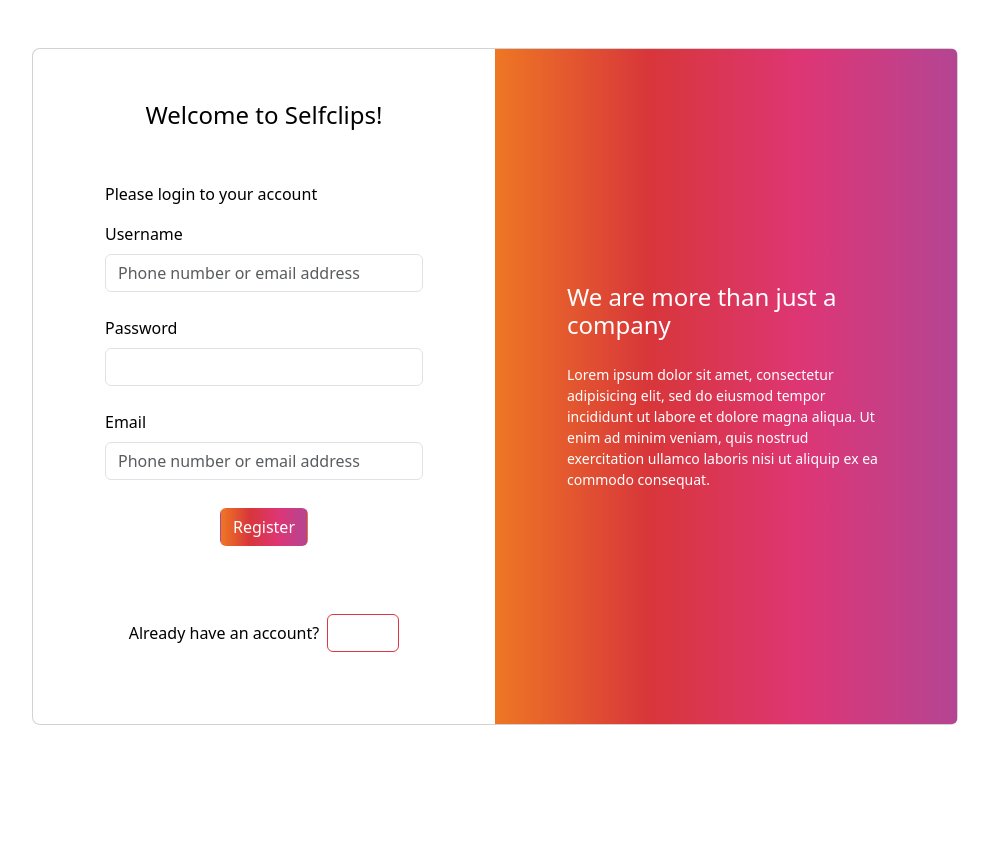
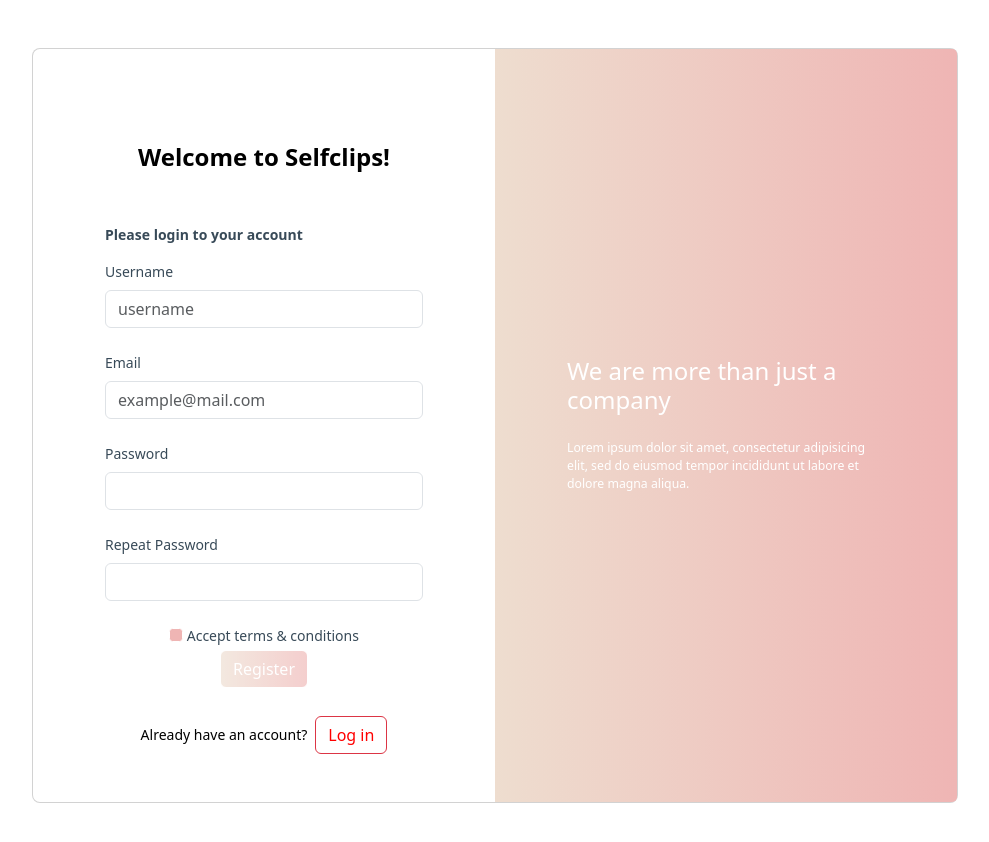
Before and after one commit to JuanitaOramas/Project_SelClips, a React (Create React App) app: page /register in a window 1280 px wide. Shown: the top 842 px of the page, without its empty margins (145-1134 px from the left). Before the commit the page ends 800 px from the top, so only its background shows below. Built offline with nearby package versions, Linux system fonts and the light colour scheme; the HTML template or start-up script is replaced by a standard one.

Commit message:
:tada: Avance Login

```diff
--- a/src/pages/Registerpage.css
+++ b/src/pages/Registerpage.css
@@ -1,4 +1,16 @@
-.gradient-custom-2 {
+.login-form{
+  font-size: 14px !important;
+}
+.paragraph{
+  color: rgb(56,74,88);
+
+}
+
+label{
+  color: rgb(56,74,88);
+}
+
+.gradient-custom-3 {
 
   /* background: #fccb90; */
 
@@ -13,13 +25,34 @@
 }
 
 
+/*Buttons*/
+
+.custom-checkbox-color{
+  background-color: rgb(239,181,180)!important;
+  color: rgb(239,181,180)!important;
+  border-color: white!important;
+}
+.btn-outline-danger{
+  color: red!important;
+}
+
+/* Errors       */
+span.error {
+  display: block;
+  color: red;
+  font-style: italic;
+  font-size: 0.6rem;
+  margin-top: 0.1rem;
+}
+
+
   @media (min-width: 768px) {
-  .gradient-form {
+  .login-form {
   height: 100vh !important;
   }
   }
   @media (min-width: 769px) {
-  .gradient-custom-2 {
+  .gradient-custom-3 {
   border-top-right-radius: .3rem;
   border-bottom-right-radius: .3rem;
   }
--- a/src/pages/Registerpage.jsx
+++ b/src/pages/Registerpage.jsx
@@ -2,6 +2,8 @@
 import { registerUser } from "../services/registerUser";
 import { useState } from "react";
 import { Link } from "react-router-dom";
+
+import logoSelfClips from '../logoSelfClips.png';
 
 export function Registerpage() {
   const onSubmit = (data) => {
@@ -123,7 +125,7 @@
 
   return (
     <div>
-      <section class="h-100 gradient-form" >
+      <section class="h-100 login-form" >
         <div class="container py-5 h-100">
           <div class="row d-flex justify-content-center align-items-center h-100">
             <div class="col-xl-10">
@@ -133,40 +135,49 @@
                     <div class="card-body p-md-5 mx-md-4">
 
                       <div class="text-center">
-                        {/* <img src="https://mdbcdn.b-cdn.net/img/Photos/new-templates/bootstrap-login-form/lotus.webp"
-                    style="width: 185px;" alt="logo"> */}
-                        <h4 class="mt-1 mb-5 pb-1">Welcome to Selfclips!</h4>
+                        <br/><br/>
+                        <h4 class="mt-1 mb-5 pb-1"><strong>Welcome to Selfclips!</strong></h4>
                       </div>
 
                       <form>
-                        <p>Please login to your account</p>
+                        <p class ="paragraph"><strong>Please login to your account</strong></p>
+                        <div class="form-outline mb-4">
 
-
-
-                        <div class="form-outline mb-4">
-                        <label class="form-label" for="form2Example11">Username</label>
-                          <input type="email" id="form2Example11" class="form-control"
-                            placeholder="Phone number or email address" />
-                        </div>
-
-                        <div class="form-outline mb-4">
-                        <label class="form-label" for="form2Example22">Password</label>
-                          <input type="password" id="form2Example22" class="form-control" />
-
+                        <label class="form-label " for="form2Example11">Username</label>
+                          <input type="text" class="form-control" placeholder="username" value={name} onChange={handleNameChange}/>
+                          {nameError && <span className="error" role="alert">{nameError}</span>}
                         </div>
 
                         <div class="form-outline mb-4">
                         <label class="form-label" for="form2Example11">Email</label>
                           <input type="email" id="form2Example11" class="form-control"
-                            placeholder="Phone number or email address" />
+                            placeholder="example@mail.com" value={email} onChange={handleEmailChange}/>
+                            {emailError && <span className="error" role="alert">{emailError}</span>}
                         </div>
 
-                        <div class="text-center pt-1 mb-5 pb-1">
-                          <button class="btn  btn-block fa-lg gradient-custom-2 mb-3" type="button">Register</button>
-
+                        <div class="form-outline mb-4">
+                        <label class="form-label" for="form2Example22">Password</label>
+                          <input type="password" id="form2Example22" class="form-control"  value={password} onChange={handlePasswordChange}/>
+                          {passwordError && <span className="error" role="alert">{passwordError}</span>}
                         </div>
 
-                        <div class="d-flex align-items-center justify-content-center pb-4">
+                        <div class="form-outline mb-4">
+                        <label class="form-label" for="form2Example22">Repeat Password</label>
+                          <input type="password" id="form2Example22" class="form-control"value={passwordCheck} onChange={handlePasswordCheckChange} />
+                          {passwordCheckError && <span className="error" role="alert">{passwordCheckError}</span>}
+                        </div>
+
+                        <div class="text-center">
+                          <label>
+                            <input class="form-check-input  custom-checkbox-color" type="checkbox"   value={terms} onChange={handleTermsChange}/>  Accept terms & conditions
+                            {termsError && <span className="error" role="alert">{termsError}</span>}
+                          </label>
+                        </div>
+
+                        <div class="text-center pt-1 mb-2 pb-1">
+                          <button class="btn  btn-block fa-lg gradient-custom-3 mb-3" type="button" disabled = {!isFormValid}>Register</button>
+                        </div>
+                        <div class="d-flex align-items-center justify-content-center ">
                           <p class="mb-0 me-2">Already have an account?</p>
                           <Link to="/login"><button type="button" class="btn btn-outline-danger">Log in</button></Link>
                         </div>
@@ -175,12 +186,13 @@
 
                     </div>
                   </div>
-                  <div class="col-lg-6 d-flex align-items-center gradient-custom-2">
+
+                  <div class="col-lg-6 d-flex align-items-center gradient-custom-3">
                     <div class="text-white px-3 py-4 p-md-5 mx-md-4">
+
                       <h4 class="mb-4">We are more than just a company</h4>
                       <p class="small mb-0">Lorem ipsum dolor sit amet, consectetur adipisicing elit, sed do eiusmod
-                        tempor incididunt ut labore et dolore magna aliqua. Ut enim ad minim veniam, quis nostrud
-                        exercitation ullamco laboris nisi ut aliquip ex ea commodo consequat.</p>
+                        tempor incididunt ut labore et dolore magna aliqua. </p>
                     </div>
                   </div>
                 </div>
```
Also changed, not shown: src/logoSelfClips.png (added).
